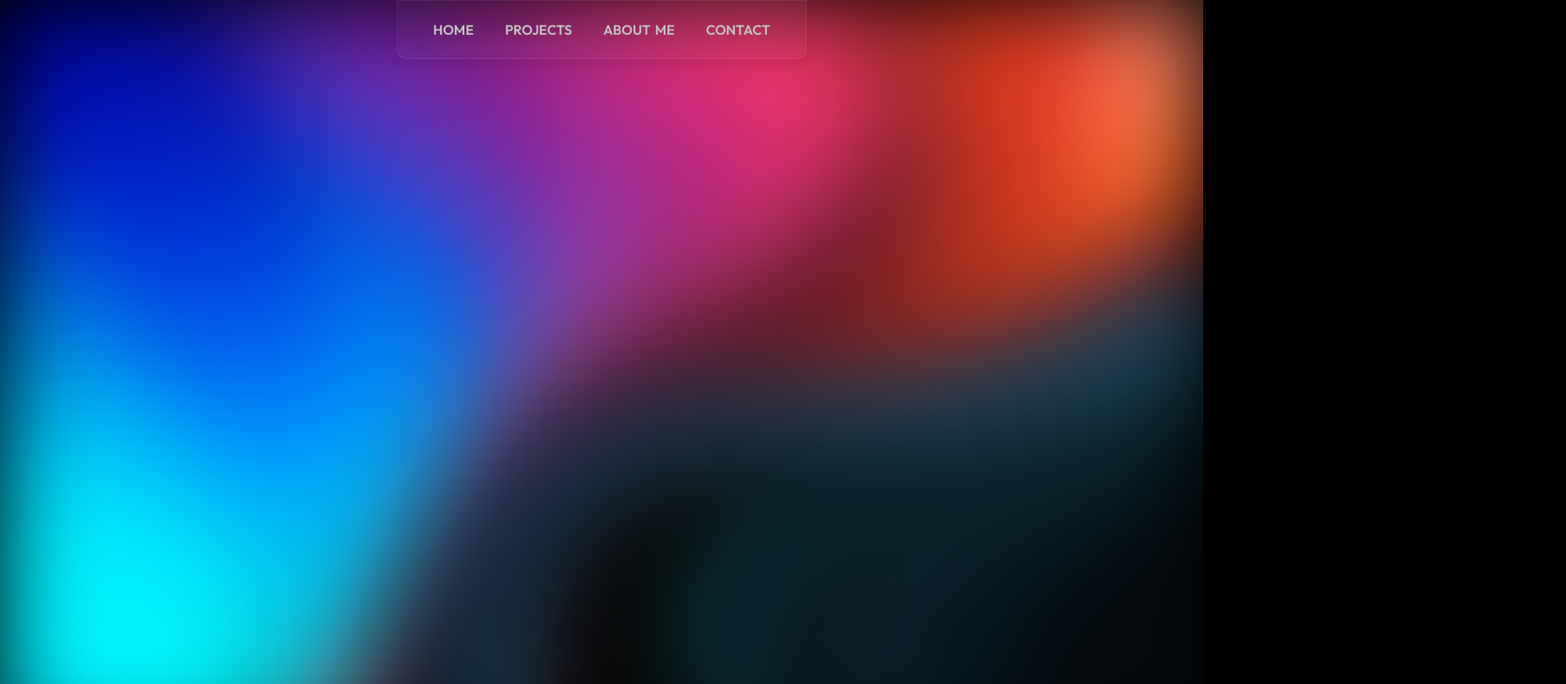
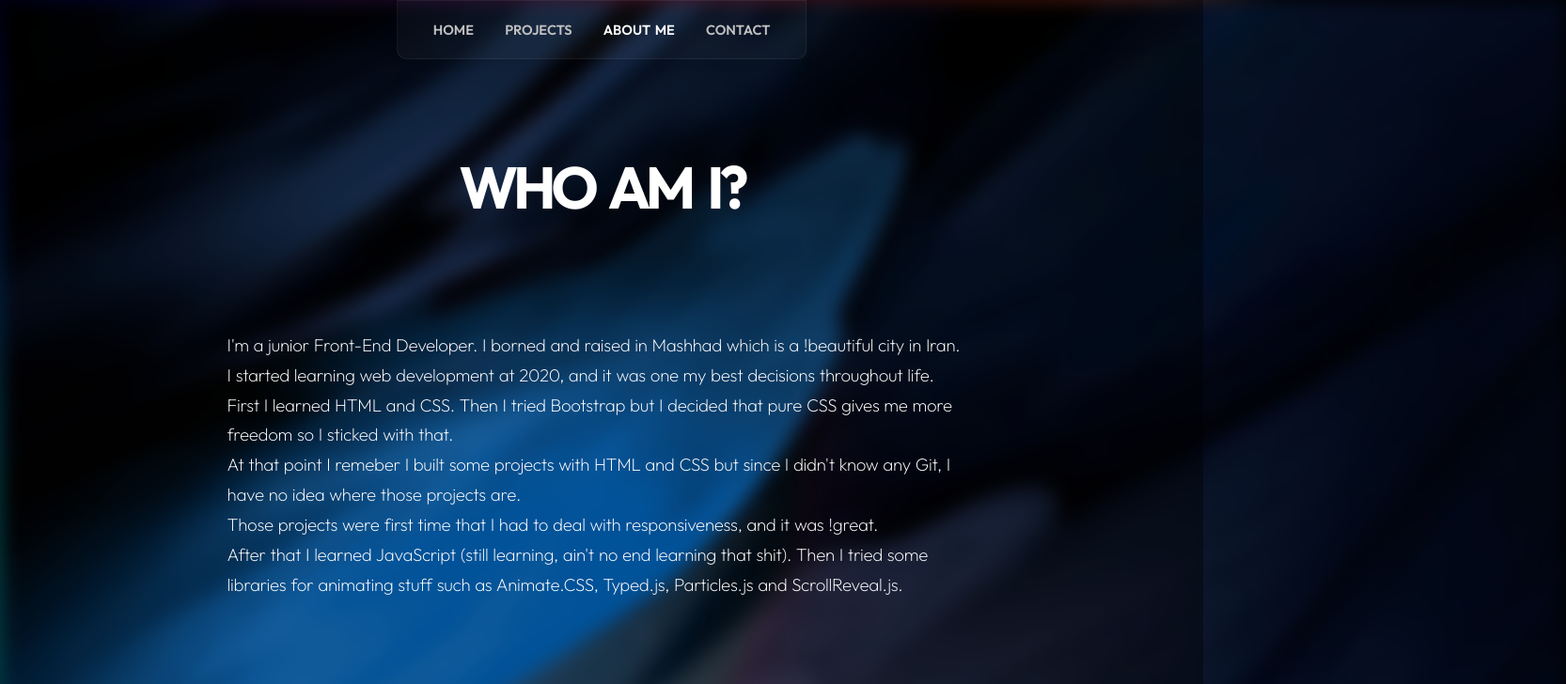
Before and after one commit to v-amirrr/portfolio, a React (Create React App) app: page /about-me in a window 1280 px wide. Shown: the top 728 px of the page at 94% size, 1666 px wide, since content can reach past the window. Built offline with nearby package versions, Linux system fonts and the light colour scheme.

Commit message:
feat: built about me page

```diff
--- a/src/App.js
+++ b/src/App.js
@@ -1,4 +1,4 @@
-import React, { useEffect } from 'react';
+import React from 'react';
 
 import { Routes, Route, useLocation } from 'react-router-dom';
 
@@ -10,14 +10,11 @@ import Home from './components/Home';
 import Navbar from './components/Navbar';
 import Projects from './components/Projects';
 import ProjectPage from './components/ProjectPage';
+import AboutMe from './components/AboutMe';
 
 const App = () => {
 
     const location = useLocation();
-
-    useEffect(() => {
-        localStorage.setItem("lan", "en");
-    }, []);
 
     return (
         <>
@@ -27,7 +24,8 @@ const App = () => {
                 <Routes location={location} key={location.key}>
                     <Route path="/" element={<Home />} />
                     <Route path='/projects' element={<Projects />} />
-                    <Route path='/project/:id' element={<ProjectPage />} />
+                    <Route path='/projects/:id' element={<ProjectPage />} />
+                    <Route path='/about-me' element={<AboutMe />} />
                 </Routes>
             </AnimatePresence>
         </>
--- /dev/null
+++ b/src/components/AboutMe.js
@@ -0,0 +1,187 @@
+import React from 'react';
+
+import styled from 'styled-components';
+
+import { Link } from "react-router-dom";
+
+import { motion } from 'framer-motion';
+
+const pageVariants = {
+    hidden: { opacity: 0 },
+    visible: { opacity: 1, transition: { duration: 0.4, type: 'tween' } },
+    exit: { opacity: 0, transition: { duration: 0.4, type: 'tween' } }
+};
+
+const contentVariants = {
+    hidden: { opacity: 1 },
+    visible: { opacity: 1, transition: { duration: 0.4, type: 'tween', delayChildren: 0.5, staggerChildren: 0.2 } },
+    exit: { opacity: 1, transition: { duration: 0.4, type: 'tween' } }
+};
+
+const titleVariants = {
+    hidden: { opacity: 0, x: -50 },
+    visible: { opacity: 1, x: 0, transition: { duration: 0.4, type: 'tween' } },
+    exit: { opacity: 0, x: -50, transition: { duration: 0.4, type: 'tween' } }
+};
+
+const textVariants = {
+    hidden: { opacity: 0, x: 50 },
+    visible: { opacity: 1, x: 0, transition: { duration: 0.4, type: 'tween' } },
+    exit: { opacity: 0, x: 50, transition: { duration: 0.4, type: 'tween' } }
+};
+
+const AboutMe = () => {
+    return (
+        <>
+            <AboutMePage initial='hidden' animate='visible' exit='exit' variants={pageVariants}>
+                <img src="/images/download.jpg" />
+
+                <Content variants={contentVariants}>
+                    <Title variants={titleVariants}>who am i?</Title>
+                    <Text variants={textVariants}>
+                        I'm a junior Front-End Developer. I borned and raised in Mashhad which is a !beautiful city in Iran.
+                        <br />
+                        I started learning web development at 2020, and it was one my best decisions throughout life.
+                        <br />
+                        First I learned HTML and CSS. Then I tried Bootstrap but I decided that pure CSS gives me more freedom so I sticked with that.
+                        <br />
+                        At that point I remeber I built some projects with HTML and CSS but since I didn't know any Git, I have no idea where those projects are.
+                        <br />
+                        Those projects were first time that I had to deal with responsiveness, and it was !great.
+                        <br />
+                        After that I learned JavaScript (still learning, ain't no end learning that shit). Then I tried some libraries for animating stuff such as Animate.CSS, Typed.js, Particles.js and ScrollReveal.js.
+                        <br />
+                        Also I tried jQuery to know what it is and after realizing what it is I haven't work with since.
+                        <br />
+                        Then I learnd Git and it was project time so I built my first professional project called <Link to="/projects/6" className='link'>CLock</Link>. This project is built only with HTML, CSS and JavaScript.
+                        <br />
+                        After my first project, it was time to start the real shit. So I started learning React.js. Why I choose React? Good questions.
+                        <br />
+                        So after trying a lot of courses I gained some knowledge about React.js. I decided to built a little project with it, just for fun. So I built <Link to="/projects/5" className='link'>Random-Password-Generator</Link>.
+                        This project supposed to be a project where I practice my React skills but it really more JavaScript than React. Anywat I built it no matter what.
+                        <br />
+                        Then I realize that I wanted a real thing, an unique project. So I built <Link to="/projects/4" className='link'>Memory-Game</Link>. That project really helped my React skills. It was in that project that I really undrestand the use of reusable components and the whole reason of using React.
+                        <br />
+                        After that one I went for another, I built <Link to="/projects/3" className='link'>Recipe-Directory</Link>. This one was the one, and by the one I mean more close to a real project. But still there are a lot of things in this project that are different from a real project out there still in that time was a huge seccuss for me.
+                        <br />
+                        Then I built the next one I realized that the last one wan nothing but shit.
+                        <br />
+                        I built <a to="/projects/2" className='link'>Finance-Tracker</a>. Till now, this project is the hardest and the most complex project I've ever built. I was my first time that I had to dealt with authentication. And it was the harderst part.
+                        <br />
+                        Honestly till today I don't even know how I built that project, I mean literally if someone wanted me to open the codes and explain them, I got nothing to say. And they'll have nothing either, only God knows how that project is working.
+                        <br />
+                        I mean I have more plans for that project, first of all i want to figure out what the hell did I write to make that work and then I want to add a lot of features to it.
+                        <br />
+                        So after that one I built <a to="/projects/1" className='link'>Disney-Plus-Clone</a>. This project was really easy and it was really good because after these project I feel like I'm the god of athentication (I'll bet I will laugh at this sentence in future).
+                        <br />
+                        So that's it till now. After those projects I built my portfolio which you're in it already (I'll bet no one's here).
+                    </Text>
+                </Content>
+            </AboutMePage>
+        </>
+    );
+};
+
+const AboutMePage = styled(motion.section)`
+    width: 100vw;
+    height: 100vh;
+    display: flex;
+    justify-content: center;
+    align-items: center;
+    flex-direction: column;
+
+    img {
+        filter: blur(10px);
+        position: absolute;
+        inset: 0 0 0 0;
+        z-index: -9;
+    }
+`;
+
+const Content = styled(motion.div)`
+    width: 80%;
+    height: 60%;
+    overflow: hidden;
+    display: flex;
+    justify-content: space-between;
+    align-items: center;
+    flex-direction: row;
+
+    @media (max-width: 1300px) {
+        flex-direction: column;
+        justify-content: center;
+        align-items: space-between;
+    }
+`;
+
+const Title = styled(motion.h1)`
+    font-family: 'Outfit', sans-serif;
+    font-weight: 900;
+    font-size: 3rem;
+    text-transform: uppercase;
+    letter-spacing: -5px;
+    word-spacing: 10px;
+    white-space: nowrap;
+    width: 40%;
+    text-align: center;
+
+    @media (max-width: 1300px) {
+        width: 100%;
+        height: 40%;
+    }
+
+    @media (max-width: 768px) {
+        width: 100%;
+        height: 20%;
+    }
+`;
+
+const Text = styled(motion.p)`
+    font-family: 'Outfit', sans-serif;
+    font-weight: 200;
+    font-size: .9rem;
+    word-spacing: 1px;
+    letter-spacing: -.3px;
+    line-height: 1.7;
+    width: 60%;
+    height: 70%;
+    padding: 0 1rem;
+    overflow-y: scroll;
+    overflow-x: hidden;
+    padding: 0 3rem;
+
+    @media (max-width: 1300px) {
+        width: 90%;
+        height: 60%;
+    }
+
+    @media (max-width: 768px) {
+        width: 100%;
+        height: 80%;
+        padding: 0 1rem;
+    }
+
+    /* width */
+    ::-webkit-scrollbar {
+        width: .2rem;
+    }
+
+    /* Track */
+    ::-webkit-scrollbar-track {
+        border-radius: 50px;
+        background: #ffffff11;
+    }
+
+    /* Handle */
+    ::-webkit-scrollbar-thumb {
+        background: #ffffff44;
+        border-radius: 50px;
+    }
+
+    .link {
+        font-weight: 500;
+        white-space: nowrap;
+    }
+`;
+
+export default AboutMe;
--- a/src/components/Navbar.js
+++ b/src/components/Navbar.js
@@ -25,8 +25,8 @@ const Navbar = () => {
                 <Link to="/projects">
                     <motion.div whileTap={{ scale: 0.8 }} className={location.pathname == "/projects" ? "active" : ""}>projects</motion.div>
                 </Link>
-                <Link to="/">
-                    <motion.div whileTap={{ scale: 0.8 }}>about me</motion.div>
+                <Link to="/about-me">
+                    <motion.div whileTap={{ scale: 0.8 }} className={location.pathname == "/about-me" ? "active" : ""}>about me</motion.div>
                 </Link>
                 <Link to="/">
                     <motion.div whileTap={{ scale: 0.8 }}>contact</motion.div>
--- a/src/components/ProjectPage.js
+++ b/src/components/ProjectPage.js
@@ -57,7 +57,7 @@ const ProjectPage = () => {
 
                         <Title variants={projectItemVariants}>
                             <div>
-                                <i onClick={() => navigate("/projects")}><IoIosArrowBack /></i>
+                                <i onClick={() => navigate(-1)}><IoIosArrowBack /></i>
                                 <h1>{data.name}</h1>
                             </div>
                         </Title>
--- a/src/components/Projects.js
+++ b/src/components/Projects.js
@@ -41,7 +41,7 @@ const Projects = () => {
                   <Content variants={contentVariants}>
                     {
                         projects.map(item => (
-                            <Link to={"/project/" + item.url}>
+                            <Link to={"/projects/" + item.url}>
                                 <Project whileTap={{ scale: 0.8 }} variants={projectVariants}>
                                     <img src={item.img} />
                                     <div>
```
Also changed, not shown: public/images/Tecno 15 Pro Wallpaper (YTECHB Exclusive).jpg (added), public/images/download.jpg (added).
